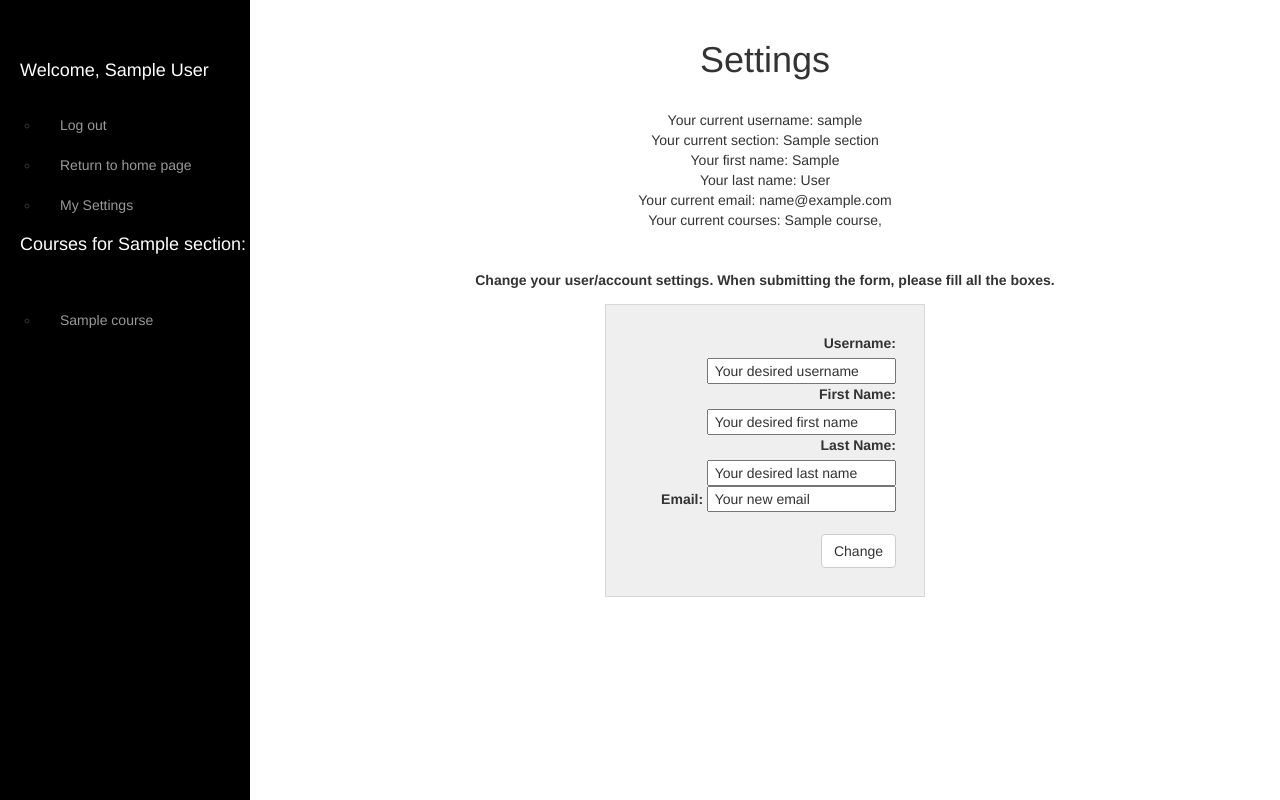
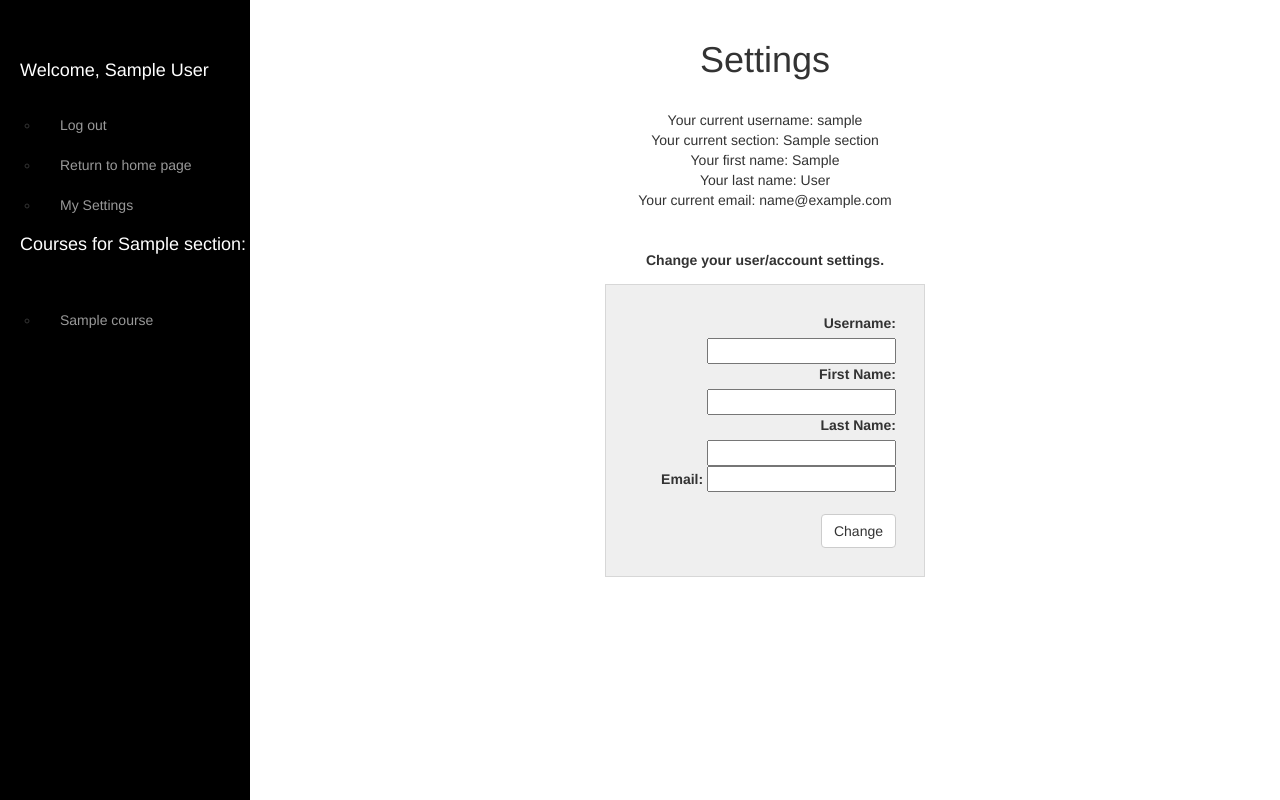
Before and after one commit to wdfn/bfc-volunteer-trainer, a Django app: page /settings/ in a window 1280 px wide. Run offline with Django 3.2, Linux system fonts and the light colour scheme; a user stored in the database is signed in; tables that the repository leaves empty hold one stand-in row (values such as "Sample post"); some libraries are stand-ins or nearby versions; some web fonts are replaced.

Commit message:
settings page - all fields not required

```diff
--- a/freeclinic/trainingtracker/templates/bfctraining/settings.html
+++ b/freeclinic/trainingtracker/templates/bfctraining/settings.html
@@ -17,19 +17,18 @@
 		Your first name: {{ fname }} <br>
 		Your last name: {{ lname }} <br>
 		Your current email: {{ email }} <br>
-		Your current courses: {% for course in curr_courses %} {{ course }}, {% endfor %}
 	</div>
 	<br>
 	<br>
-	<p class="centered"><strong>Change your user/account settings. When submitting the form, please fill all the boxes.</strong></p>
+	<p class="centered"><strong>Change your user/account settings.</strong></p>
 	<div id="change_settings_box">
 
 		<form method="post" action="">
 			{% csrf_token %}
-			<label for="uname">Username: </label> <input type="text" name="username" id="uname" value=" Your desired username" /> <br>
-			<label for="fname">First Name: </label> <input type="text" name="firstname" id="fname" value=" Your desired first name" /> <br>
-			<label for="lname">Last Name: </label> <input type="text" name="lastname" id="lname" value=" Your desired last name" /> <br>
-			<label for="mail">Email: </label> <input type="text" name="email" id="mail" value=" Your new email" /> <br>
+			<label for="uname">Username: </label> <input type="text" name="username" id="uname"/> <br>
+			<label for="fname">First Name: </label> <input type="text" name="firstname" id="fname"/> <br>
+			<label for="lname">Last Name: </label> <input type="text" name="lastname" id="lname"/> <br>
+			<label for="mail">Email: </label> <input type="text" name="email" id="mail"/> <br>
 				<br>
 			<button type="submit" class="btn btn-default centered"/>Change</button>
 
--- a/freeclinic/trainingtracker/views.py
+++ b/freeclinic/trainingtracker/views.py
@@ -178,15 +178,19 @@ class Settings(get_User):
         new_lastname = request.POST['lastname']
         new_email = request.POST['email']
 
-        curr_user.user.username = new_username
-        curr_user.user.first_name = new_firstname
-        curr_user.user.last_name = new_lastname
-        curr_user.user.email = new_email
+        if new_username != "":
+            curr_user.user.username = new_username
+        if new_firstname != "":
+            curr_user.user.first_name = new_firstname
+        if new_lastname != "":
+            curr_user.user.last_name = new_lastname
+        if new_email != "":
+            curr_user.user.email = new_email
 
         curr_user.user.save()
 
         context = self.set_user_and_section_and_courses(curr_user, context)
-        context = self.set_username_and_fname_and_lname_and_email(self, curr_user, context)
+        context = self.set_username_and_fname_and_lname_and_email(curr_user, context)
 
         return render(request, 'bfctraining/settings.html', context)
 
```
Also changed, not shown: freeclinic/trainingtracker/forms.py (+4 -4 lines).
